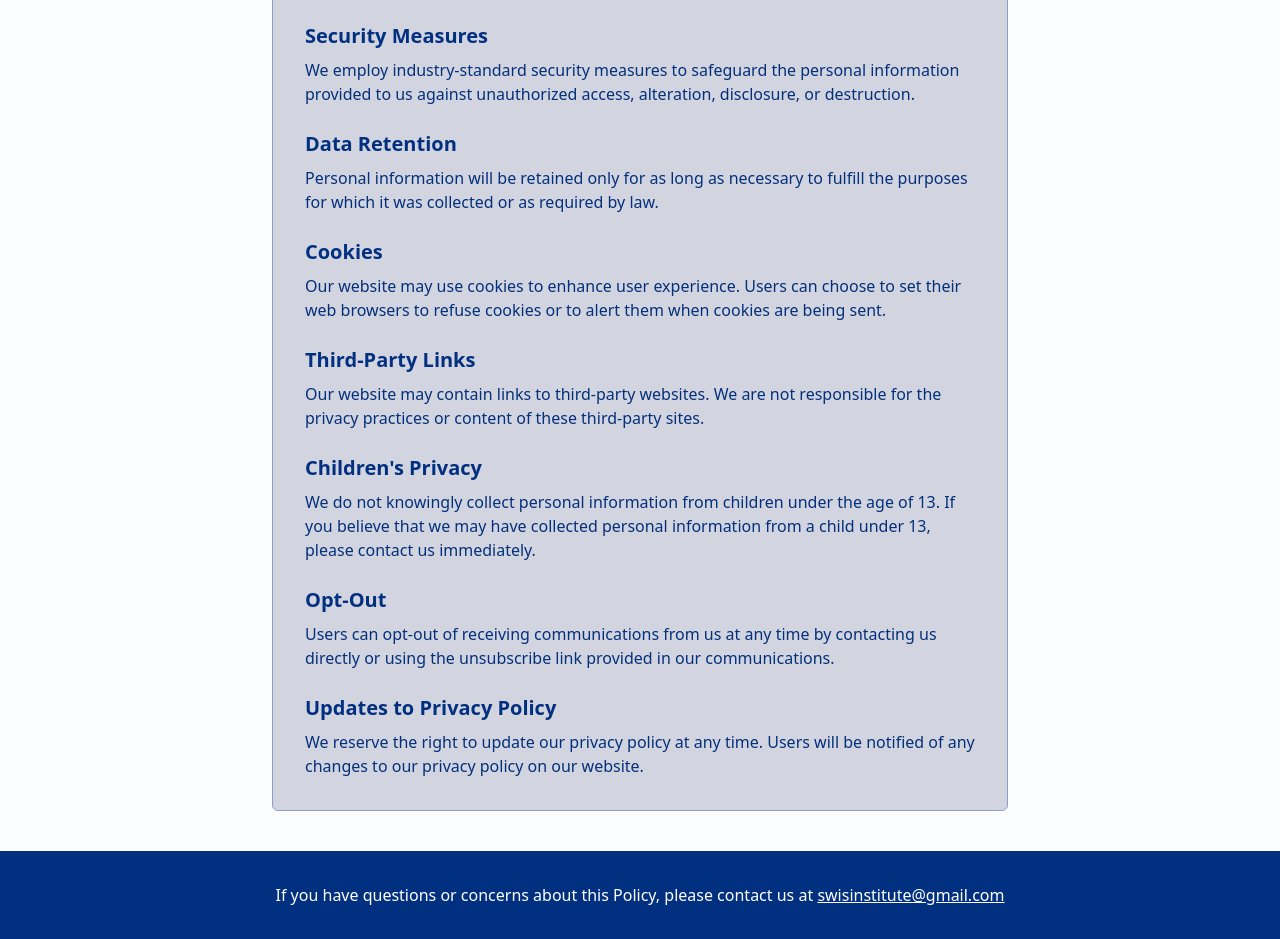
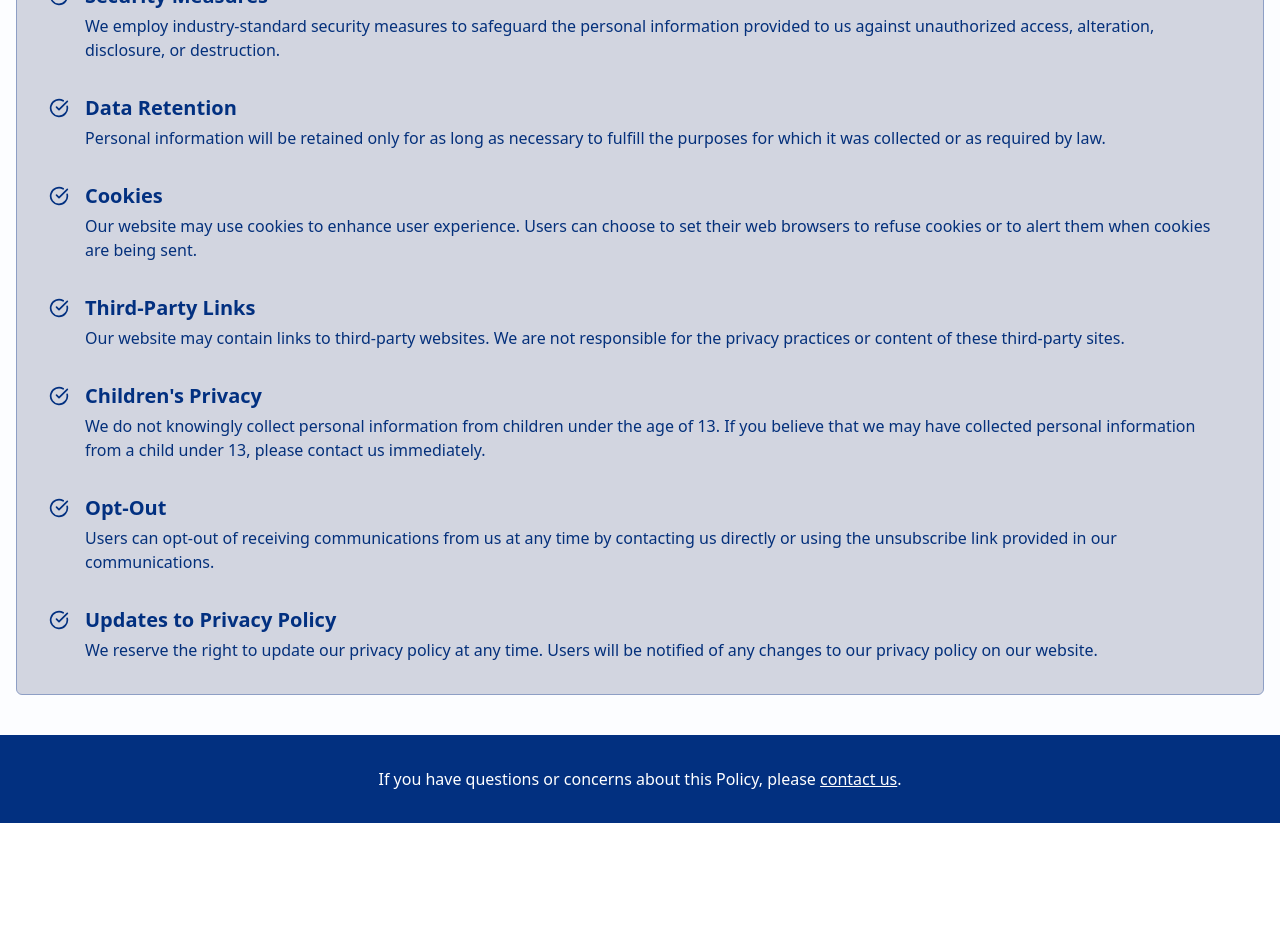
Before and after one commit to NandiniParab/SWIS-foundation, a React (Create React App) app in the folder mentalists-main/client/: page /PrivacyPolicy in a window 1280 px wide. Shown: the part 580-1519 px from the top of the page. After the commit the page ends 1403 px from the top, so only its background shows below. Built offline with nearby package versions, Linux system fonts and the light colour scheme.

Commit message:
privacy policy

```diff
--- a/mentalists-main/client/src/pages/PrivacyPolicy.js
+++ b/mentalists-main/client/src/pages/PrivacyPolicy.js
@@ -1,27 +1,7 @@
-import { Shield } from "lucide-react";
+import { Shield, CheckCircle } from "lucide-react";
 
 const PrivacyPolicy = () => {
-  return (
-    <div className="min-h-screen bg-[#FCFDFF] font-sans">
-      {/* Header */}
-      <header className="py-8 md:py-10 text-center border-b border-[#d2d5e0]">
-        <div className="max-w-4xl mx-auto px-4">
-          <div className="flex flex-col items-center space-y-3">
-            <Shield className="h-7 w-7 text-[#023080]" />
-            <h1 className="text-2xl md:text-3xl font-semibold text-[#023080]">
-              Privacy Policy
-            </h1>
-            <p className="text-[#04307b] text-base md:text-lg max-w-4xl mx-auto">
-              At SWIS, we are committed to protecting your privacy and ensuring the security of your personal information. This policy outlines how we collect, use, and safeguard your data.
-            </p>
-          </div>
-        </div>
-      </header>
-
-      {/* Policy Box */}
-      <main className="max-w-3xl mx-auto px-4 py-10">
-        <div className="bg-[#d2d5e0] border border-[#8e9fc5] rounded-md p-6 md:p-8 space-y-6">
-          {[
+  const sections = [
     {
       title: "Data Collection",
       content:
@@ -67,12 +47,39 @@ const PrivacyPolicy = () => {
       content:
         "We reserve the right to update our privacy policy at any time. Users will be notified of any changes to our privacy policy on our website.",
     },
-          ].map((section, i) => (
-            <section key={i}>
-              <h3 className="text-lg md:text-xl font-semibold text-[#023080] mb-2">
+  ];
+
+  return (
+    <div className="min-h-screen bg-[#FCFDFF] font-sans">
+      {/* Header */}
+      <header className="py-8 md:py-10 text-center border-b border-[#d2d5e0]">
+        <div className="max-w-7xl mx-auto px-4">
+          <div className="flex flex-col items-center space-y-3">
+            <Shield className="h-7 w-7 text-[#023080]" />
+            <h1 className="text-2xl md:text-3xl font-semibold text-[#023080]">
+              Privacy Policy
+            </h1>
+            <p className="text-[#04307b] text-base md:text-lg max-w-4xl mx-auto">
+              At SWIS, we are committed to protecting your privacy and ensuring the security of your personal information. This policy outlines how we collect, use, and safeguard your data.
+            </p>
+          </div>
+        </div>
+      </header>
+
+      {/* Policy Sections */}
+      <main className="max-w-7xl mx-auto px-4 py-10">
+        <div className="bg-[#d2d5e0] border border-[#8e9fc5] rounded-md p-6 md:p-8 space-y-8">
+          {sections.map((section, i) => (
+            <section key={i} className="flex items-start space-x-4">
+              <div className="flex-shrink-0 mt-1">
+                <CheckCircle className="h-5 w-5 text-[#023080]" />
+              </div>
+              <div>
+                <h3 className="text-lg md:text-xl font-semibold text-[#023080] mb-1">
                   {section.title}
                 </h3>
                 <p className="text-[#04307b]">{section.content}</p>
+              </div>
             </section>
           ))}
         </div>
@@ -80,15 +87,16 @@ const PrivacyPolicy = () => {
 
       {/* Footer */}
       <footer className="bg-[#023080] text-white py-8">
-        <div className="max-w-3xl mx-auto px-4 text-center">
+        <div className="max-w-7xl mx-auto px-4 text-center">
           <p className="text-sm md:text-base">
-            If you have questions or concerns about this Policy, please contact us at{" "}
+            If you have questions or concerns about this Policy, please{" "}
             <a
               href="mailto:swisinstitute@gmail.com"
               className="underline hover:text-[#d2d5e0] transition"
             >
-              swisinstitute@gmail.com
+              contact us
             </a>
+            .
           </p>
         </div>
       </footer>
--- a/mentalists-main/client/src/pages/TermsAndConditions.js
+++ b/mentalists-main/client/src/pages/TermsAndConditions.js
@@ -1,27 +1,7 @@
-import { Scale } from "lucide-react";
+import { CheckCircle } from "lucide-react";
 
 const TermsAndConditions = () => {
-  return (
-    <div className="min-h-screen bg-[#FCFDFF] font-sans">
-      {/* Header */}
-      <header className="py-8 md:py-10 text-center border-b border-[#d2d5e0]">
-        <div className="max-w-4xl mx-auto px-4">
-          <div className="flex flex-col items-center space-y-3">
-            <Scale className="h-7 w-7 text-[#023080]" />
-            <h1 className="text-2xl md:text-3xl font-semibold text-[#023080]">
-              Terms and Conditions
-            </h1>
-            <p className="text-[#04307b] text-base md:text-lg max-w-4xl mx-auto">
-              Please read these Terms and Conditions carefully before using the SWIS website. These terms govern your use of our services and outline your rights and responsibilities.
-            </p>
-          </div>
-        </div>
-      </header>
-
-      {/* Terms Sections */}
-      <main className="max-w-3xl mx-auto px-4 py-10">
-        <div className="bg-[#d2d5e0] border border-[#8e9fc5] rounded-md p-6 md:p-8 space-y-6">
-          {[
+  const sections = [
     {
       title: "Acceptance of Terms",
       content:
@@ -67,12 +47,36 @@ const TermsAndConditions = () => {
       content:
         "SWIS reserves the right to modify or revise these Terms and Conditions at any time. Your continued use of the Site after any such changes constitutes acceptance of the updated Terms and Conditions.",
     },
-          ].map((section, i) => (
-            <section key={i}>
-              <h3 className="text-lg md:text-xl font-semibold text-[#023080] mb-2">
+  ];
+
+  return (
+    <div className="min-h-screen bg-[#FCFDFF] font-sans">
+      {/* Header */}
+      <header className="py-8 md:py-10 text-center border-b border-[#d2d5e0]">
+        <div className="max-w-7xl mx-auto px-4">
+          <h1 className="text-2xl md:text-3xl font-semibold text-[#023080] mb-2">
+            Terms and Conditions
+          </h1>
+          <p className="text-[#04307b] text-base md:text-lg max-w-4xl mx-auto">
+            Please read these Terms and Conditions carefully before using the SWIS website. These terms govern your use of our services and outline your rights and responsibilities.
+          </p>
+        </div>
+      </header>
+
+      {/* Sections */}
+      <main className="max-w-7xl mx-auto px-4 py-10">
+        <div className="bg-[#d2d5e0] border border-[#8e9fc5] rounded-md p-6 md:p-8 space-y-8">
+          {sections.map((section, index) => (
+            <section key={index} className="flex items-start space-x-4">
+              <div className="flex-shrink-0 mt-1">
+                <CheckCircle className="h-5 w-5 text-[#023080]" />
+              </div>
+              <div>
+                <h3 className="text-lg md:text-xl font-semibold text-[#023080] mb-1">
                   {section.title}
                 </h3>
                 <p className="text-[#04307b]">{section.content}</p>
+              </div>
             </section>
           ))}
         </div>
@@ -80,7 +84,7 @@ const TermsAndConditions = () => {
 
       {/* Footer */}
       <footer className="bg-[#023080] text-white py-8">
-        <div className="max-w-3xl mx-auto px-4 text-center">
+        <div className="max-w-7xl mx-auto px-4 text-center">
           <p className="text-sm md:text-base">
             If you have questions about these Terms, please{" "}
             <a
```
Lines whose indentation alone changed are shown as unchanged.
